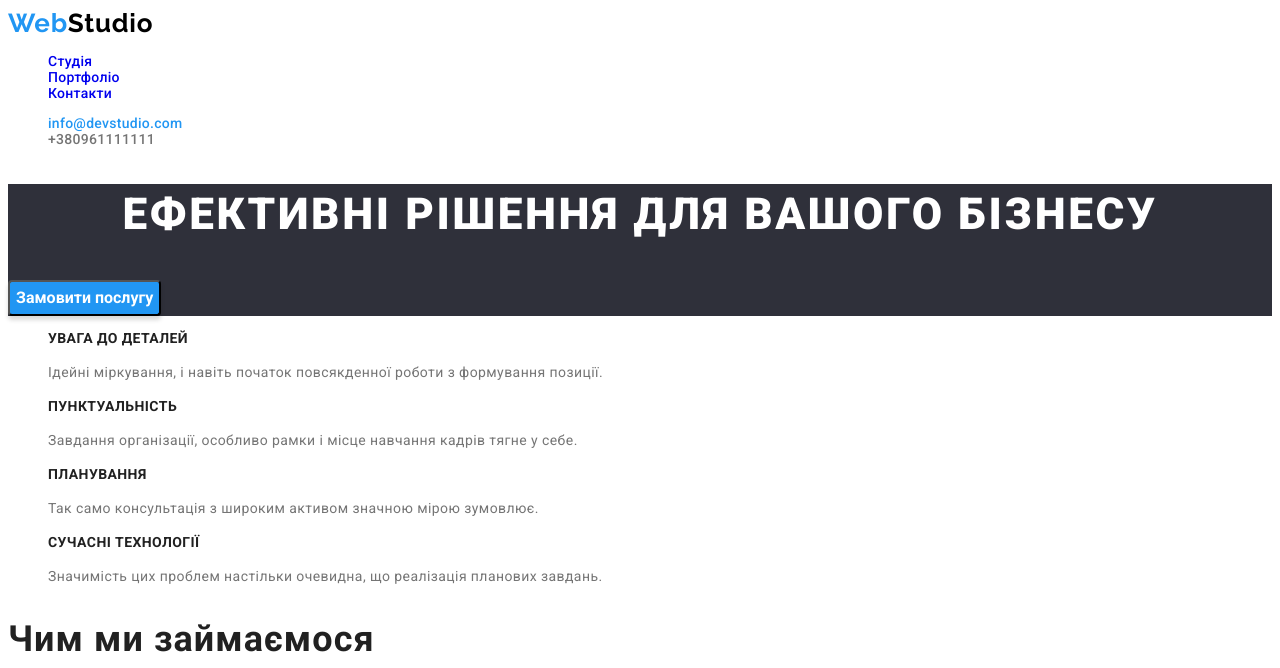
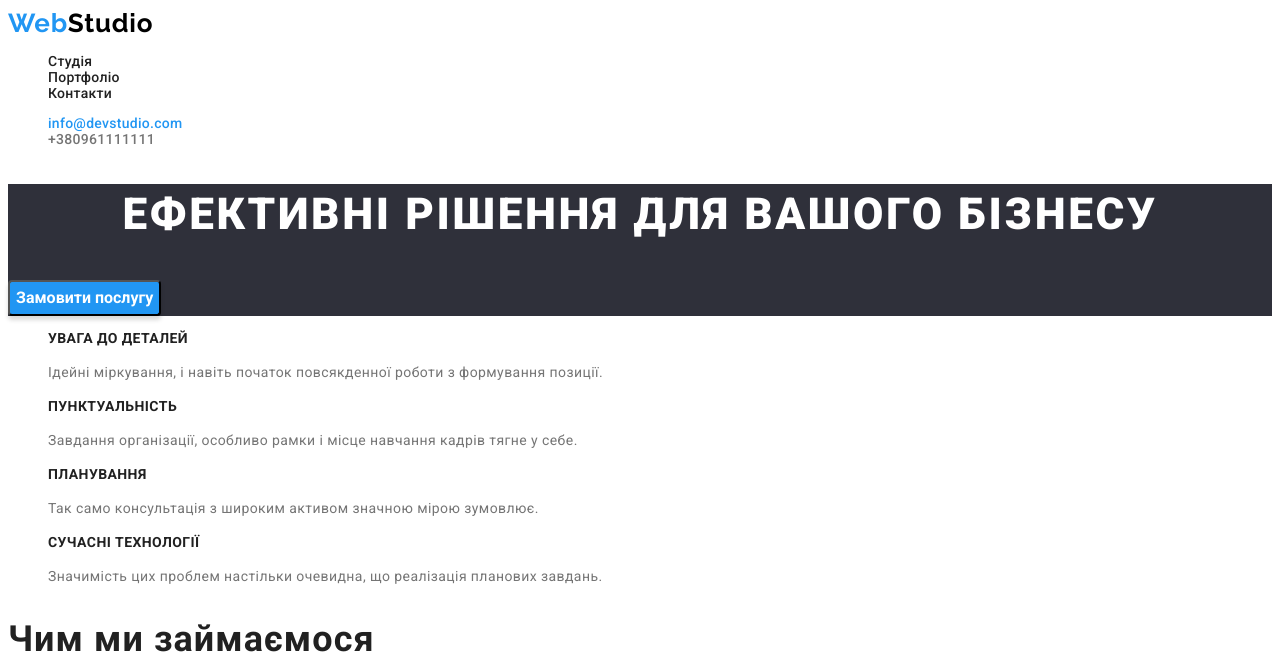
Before and after one commit to 1-Dmytro-Shynkarenko/goit-markup-hw-02, a plain HTML site: page index.html in a window 1280 px wide. Shown: the top 668 px of the page. Drawn offline with Linux system fonts and the light colour scheme.

Commit message:
link colour

```diff
--- a/css/styles.css
+++ b/css/styles.css
@@ -35,6 +35,7 @@ letter-spacing: 0.03em;
 font-weight: 500;
 line-height: calc(16/14);
 letter-spacing: 0.02em;
+color: var(--Black21);
 }
 
 .header .header-current:hover{
```
